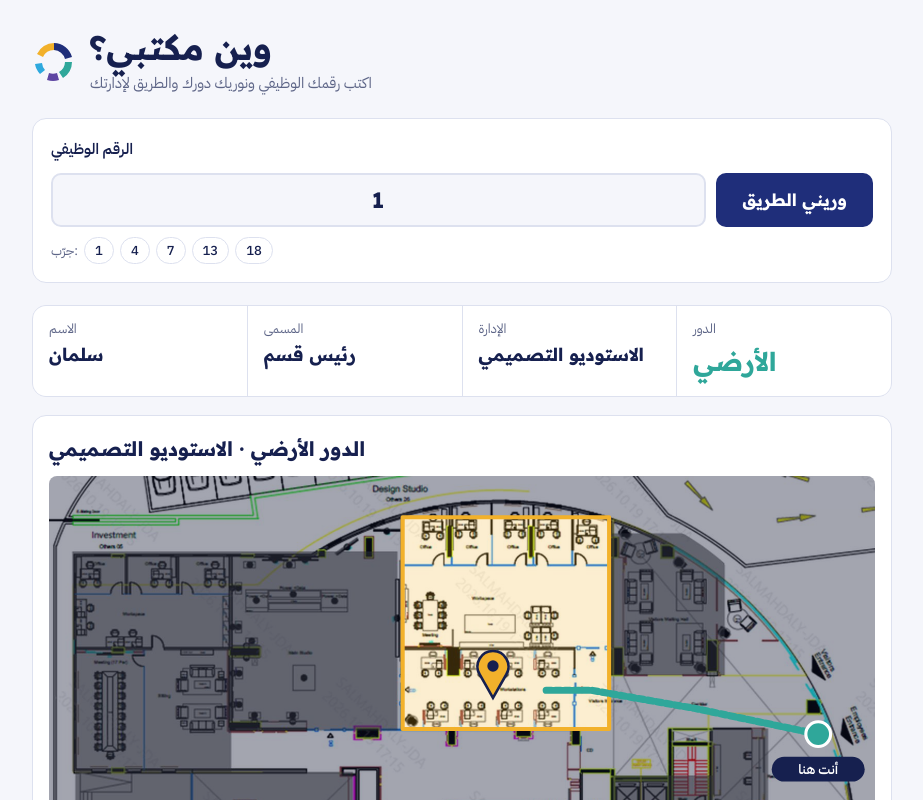
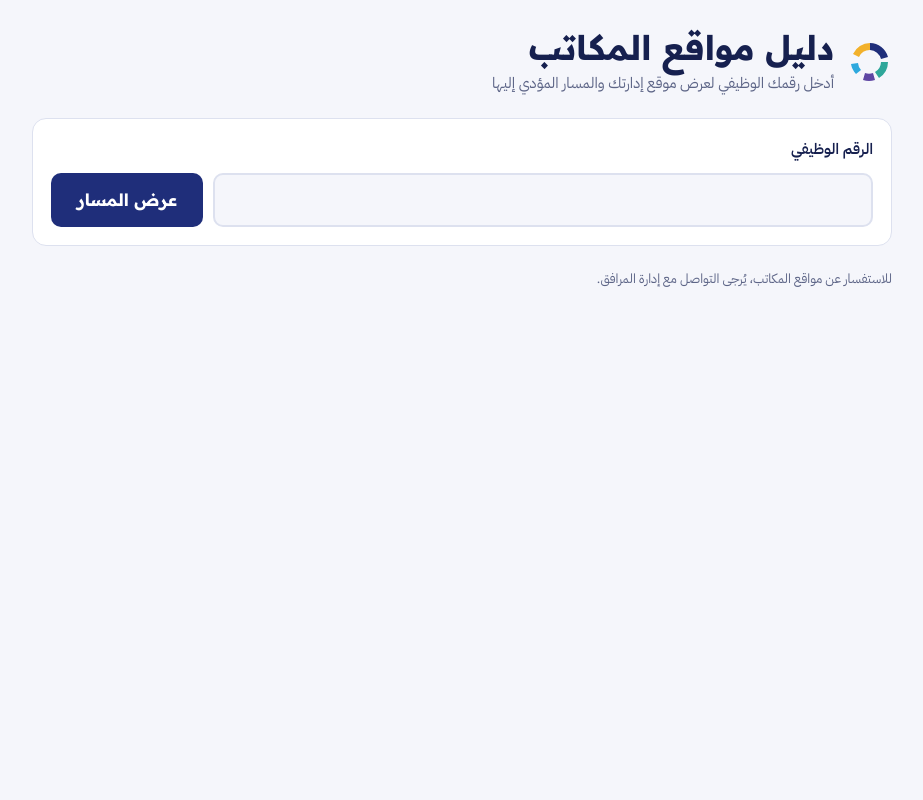
Before and after one commit to salmanalmahdaly/JDA, a website: page index.html in a window 1280 px wide. Shown: the top 800 px of the page, without its empty margins (178-1101 px from the left). Drawn offline with Linux system fonts and the light colour scheme.

Commit message:
Add files via upload

```diff
--- a/app.js
+++ b/app.js
@@ -19,42 +19,42 @@ const FLOORS = {
   2:{name:"الثاني", img:"second.jpg", vb:[400,0,920,900], s:1, start:[1035,440], from:"بهو المصاعد"},
   3:{name:"الثالث", img:"third.jpg", vb:[400,0,920,900], s:1, start:[1045,447], from:"بهو المصاعد"},
 };
-const LIFT = f => `اركب المصعد واطلع <strong>الدور ${FLOORS[f].name}</strong>.`;
+const LIFT = f => `استقلّ المصعد إلى <strong>الدور ${FLOORS[f].name}</strong>.`;
 
 const DEPTS = {
   // ===== الأرضي =====
   "الاستوديو التصميمي":{floor:"G", zone:"M685 80 H1085 V490 H685 Z", route:[[1490,500],[1250,450],[1050,415],[960,415]], pin:[860,420],
-    steps:["ادخل من <strong>مدخل الموظفين</strong>.","امش قدام في الممر، وبتمر على <strong>صالة انتظار الزوار</strong> على يمينك.","بعدها على طول، باب <strong>الاستوديو التصميمي</strong> على يمينك جنب مدخل الزوار."]},
+    steps:["ادخل من <strong>مدخل الموظفين</strong>.","سِر في الممر الرئيسي، وستمرّ بـ<strong>صالة انتظار الزوار</strong> على يمينك.","تابع السير مباشرة، ويقع مدخل <strong>الاستوديو التصميمي</strong> على يمينك بجوار مدخل الزوار."]},
   "الاستثمار":{floor:"G", zone:"M50 150 H350 V570 H50 Z", route:[[1490,500],[1250,460],[1060,520],[900,535],[640,530],[365,530]], pin:[200,400],
-    steps:["ادخل من <strong>مدخل الموظفين</strong>.","امش قدام في الممر، الدرج والمصاعد بيكونون على يسارك.","كمّل مستقيم في الممر اللي تحت <strong>الاستوديو التصميمي</strong> لين آخره.","<strong>الاستثمار</strong> قدامك في نهاية الممر."]},
+    steps:["ادخل من <strong>مدخل الموظفين</strong>.","سِر في الممر الرئيسي، وسيكون الدرج والمصاعد على يسارك.","تابع السير في الممر المحاذي لـ<strong>الاستوديو التصميمي</strong> حتى نهايته.","تقع إدارة <strong>الاستثمار</strong> أمامك في نهاية الممر."]},
   "مركز الزوار":{floor:"G", zone:"M50 885 H930 V1240 H560 V1290 H50 Z", route:[[1490,500],[1250,460],[1060,520],[900,540],[705,545],[705,705],[580,705],[460,760],[460,900]], pin:[470,1060],
-    steps:["ادخل من <strong>مدخل الموظفين</strong>.","امش قدام لين الصالة الوسطى.","لف يسار عند <strong>استقبال كبار الزوار</strong>، وبعدها يمين لبهو مدخل كبار الزوار.","مدخل <strong>مركز الزوار</strong> على يسارك."]},
+    steps:["ادخل من <strong>مدخل الموظفين</strong>.","سِر في الممر الرئيسي حتى الصالة الوسطى.","انعطف يساراً عند <strong>استقبال كبار الزوار</strong>، ثم يميناً باتجاه بهو مدخل كبار الزوار.","يقع مدخل <strong>مركز الزوار</strong> على يسارك."]},
   // ===== الميزانين =====
   "الاستثمار2":{floor:"M", zone:"M1100 385 H1270 V490 H1100 Z", route:[[1040,437],[1122,437]], pin:[1200,432],
-    steps:[LIFT("M"),"اطلع من بهو المصاعد من الجهة المقابلة للبهو الكبير (Lobby).","<strong>الاستثمار2</strong> جنب بهو المصاعد على طول."]},
+    steps:[LIFT("M"),"اخرج من بهو المصاعد من الجهة المقابلة للبهو الرئيسي (Lobby).","تقع إدارة <strong>الاستثمار2</strong> بجوار بهو المصاعد مباشرة."]},
   "اللاونج":{floor:"M", zone:"M470 95 L585 30 H870 V330 H470 Z", route:[[1040,437],[980,437],[980,500],[880,500],[855,470],[855,335],[820,312]], pin:[690,245],
-    steps:[LIFT("M"),"من بهو المصاعد ادخل <strong>البهو الكبير (Lobby)</strong>.","امش بين أحواض الزرع، و<strong>اللاونج</strong> قدامك على طول."]},
+    steps:[LIFT("M"),"من بهو المصاعد، اتجه إلى <strong>البهو الرئيسي (Lobby)</strong>.","سِر بين أحواض الزرع، وستجد <strong>اللاونج</strong> أمامك مباشرة."]},
   "المستودعات":{floor:"M", zone:"M465 565 H780 V865 H600 L470 765 Z", route:[[1040,437],[980,437],[980,500],[880,500],[800,548],[670,550],[670,572]], pin:[625,740],
-    steps:[LIFT("M"),"من بهو المصاعد ادخل <strong>البهو الكبير (Lobby)</strong>.","ادخل الممر اللي يمشي تحت غرفة <strong>Franchise</strong>.","باب <strong>الأرشيف والمستودعات</strong> في الممر على يدك."]},
+    steps:[LIFT("M"),"من بهو المصاعد، اتجه إلى <strong>البهو الرئيسي (Lobby)</strong>.","ادخل الممر المحاذي لغرفة <strong>Franchise</strong>.","يقع مدخل <strong>الأرشيف والمستودعات</strong> على جانب الممر."]},
   // ===== الأول =====
   "تقنية المعلومات":{floor:"1", zone:"M975 35 L1045 35 L1145 110 V240 H975 Z", route:[[1040,437],[955,437],[955,258],[1117,258],[1117,236]], pin:[1065,180],
-    steps:[LIFT("1"),"من بهو المصاعد اطلع للممر الداخلي، وامش فيه لين آخره.","لف مع الممر لين توصل جنب <strong>غرفة الخوادم (Server Room)</strong>.","<strong>تقنية المعلومات</strong> عند مكتب الدعم الفني (IT Help Desk)."]},
+    steps:[LIFT("1"),"من بهو المصاعد، اتجه إلى الممر الداخلي وسِر حتى نهايته.","تابع مع انعطاف الممر حتى تصل إلى <strong>غرفة الخوادم (Server Room)</strong>.","تقع إدارة <strong>تقنية المعلومات</strong> بجوار مكتب الدعم الفني (IT Help Desk)."]},
   "المراجعة الداخلية":{floor:"1", zone:"M873 635 H1040 V800 L975 860 H873 Z", route:[[1040,437],[955,437],[955,605],[945,630]], pin:[925,720],
-    steps:[LIFT("1"),"من بهو المصاعد اطلع للممر الداخلي، وامش للجهة الثانية (عكس تقنية المعلومات) لين آخره.","<strong>المراجعة الداخلية</strong> قدامك على طول أول ما تطلع من الممر."]},
+    steps:[LIFT("1"),"من بهو المصاعد، اتجه إلى الممر الداخلي وسِر في الاتجاه المعاكس لتقنية المعلومات حتى نهايته.","تقع إدارة <strong>المراجعة الداخلية</strong> أمامك مباشرة عند نهاية الممر."]},
   "مركز البنية التحتية":{floor:"1", zone:"M458 285 H688 V495 H458 Z", route:[[1040,437],[955,437],[955,258],[712,258],[712,390],[692,390]], pin:[570,400],
-    steps:[LIFT("1"),"من بهو المصاعد اطلع للممر الداخلي، وامش فيه لين آخره.","لف مع الممر باتجاه مكاتب نواب الرئيس (VP)، وكمّل في الممر الجانبي.","<strong>مركز البنية التحتية</strong> على يدك في نص الممر الجانبي."]},
+    steps:[LIFT("1"),"من بهو المصاعد، اتجه إلى الممر الداخلي وسِر حتى نهايته.","تابع مع انعطاف الممر باتجاه مكاتب نواب الرئيس (VP)، ثم ادخل الممر الجانبي.","يقع <strong>مركز البنية التحتية</strong> في منتصف الممر الجانبي."]},
   // ===== الثاني =====
   "GIS":{floor:"2", zone:"M975 40 L1050 40 L1200 140 V240 H975 Z", route:[[1035,440],[950,440],[950,262],[1110,262],[1110,240]], pin:[1075,175],
-    steps:[LIFT("2"),"من بهو المصاعد اطلع للممر الداخلي، وامش فيه لين آخره.","لف مع الممر، ومدخل <strong>GIS</strong> عند زاوية الممر."]},
+    steps:[LIFT("2"),"من بهو المصاعد، اتجه إلى الممر الداخلي وسِر حتى نهايته.","تابع مع انعطاف الممر، ويقع مدخل إدارة <strong>GIS</strong> عند زاويته."]},
   "البيانات":{floor:"2", zone:"M870 640 H1035 V820 L975 870 H870 Z", route:[[1035,440],[950,440],[950,612],[940,640]], pin:[920,760],
-    steps:[LIFT("2"),"من بهو المصاعد اطلع للممر الداخلي، وامش للجهة الثانية (عكس GIS) لين آخره.","<strong>البيانات</strong> قدامك على طول أول ما تطلع من الممر."]},
+    steps:[LIFT("2"),"من بهو المصاعد، اتجه إلى الممر الداخلي وسِر في الاتجاه المعاكس لإدارة GIS حتى نهايته.","تقع إدارة <strong>البيانات</strong> أمامك مباشرة عند نهاية الممر."]},
   // ===== الثالث =====
   "الامن السيبراني":{floor:"3", zone:"M980 50 L1060 50 L1200 150 V240 H980 Z", route:[[1045,447],[960,447],[960,265],[1122,265],[1122,242]], pin:[1060,175],
-    steps:[LIFT("3"),"من بهو المصاعد اطلع للممر الداخلي، وامش فيه لين آخره.","لف مع الممر، ومدخل <strong>الأمن السيبراني</strong> عند زاوية الممر."]},
+    steps:[LIFT("3"),"من بهو المصاعد، اتجه إلى الممر الداخلي وسِر حتى نهايته.","تابع مع انعطاف الممر، ويقع مدخل إدارة <strong>الأمن السيبراني</strong> عند زاويته."]},
   "القانونية":{floor:"3", zone:"M540 125 L620 65 H690 V295 H470 V215 Z", route:[[1045,447],[960,447],[960,265],[705,265],[690,250]], pin:[595,215],
-    steps:[LIFT("3"),"من بهو المصاعد اطلع للممر الداخلي، وامش فيه لين آخره.","لف مع الممر وامش فيه لين نهايته.","<strong>القانونية</strong> قدامك في مكاتب نواب الرئيس (VP)."]},
+    steps:[LIFT("3"),"من بهو المصاعد، اتجه إلى الممر الداخلي وسِر حتى نهايته.","تابع مع انعطاف الممر وسِر حتى نهايته.","تقع <strong>الإدارة القانونية</strong> أمامك ضمن مكاتب نواب الرئيس (VP)."]},
   "شادي":{floor:"3", zone:"M460 600 H600 V740 H520 L470 690 Z", route:[[1045,447],[960,447],[960,613],[708,613],[700,640]], pin:[540,672],
-    steps:[LIFT("3"),"من بهو المصاعد اطلع للممر الداخلي، وامش للجهة الثانية لين آخره.","لف مع الممر وامش فيه لين نهايته.","المكتب قدامك في مكاتب نواب الرئيس (VP)."]},
+    steps:[LIFT("3"),"من بهو المصاعد، اتجه إلى الممر الداخلي وسِر في الاتجاه المعاكس حتى نهايته.","تابع مع انعطاف الممر وسِر حتى نهايته.","يقع المكتب أمامك ضمن مكاتب نواب الرئيس (VP)."]},
 };
 
 function drawMap(d){
@@ -70,39 +70,38 @@ function drawMap(d){
   <path d="${d.zone}" fill="var(--target)" fill-opacity=".22" stroke="var(--target)" stroke-width="${4*s}" stroke-linejoin="round"/>
   <path class="route" d="M${pts}" fill="none" stroke="var(--route)" stroke-width="${7*s}" stroke-linecap="round" stroke-linejoin="round" style="stroke-dasharray:${5*s} ${4*s}"/>
   <circle cx="${sx}" cy="${sy}" r="${12*s}" fill="var(--route)" stroke="#fff" stroke-width="${3*s}"/>
-  <g transform="translate(${sx} ${sy+22*s}) scale(${s})"><rect x="-45" width="90" height="24" rx="12" fill="#16204F"/><text y="17" text-anchor="middle" font-size="13" font-weight="600" fill="#fff" font-family="IBM Plex Sans Arabic,Tahoma">أنت هنا</text></g>
+  <g transform="translate(${sx} ${sy+22*s}) scale(${s})"><rect x="-55" width="110" height="24" rx="12" fill="#16204F"/><text y="17" text-anchor="middle" font-size="13" font-weight="600" fill="#fff" font-family="IBM Plex Sans Arabic,Tahoma">موقعك الحالي</text></g>
   <g transform="translate(${px} ${py}) scale(${s})"><path d="M0 5 l-13 -23 a15 15 0 1 1 26 0 z" fill="#F2B12B" stroke="#16204F" stroke-width="2.5"/><circle cy="-26" r="5.5" fill="#16204F"/></g>`;
 }
 
 function show(id){
   const err=document.getElementById("err");
   const e=EMPLOYEES.find(x=>x.id===id.trim().replace(/^0+/,""));
-  if(!e){ err.textContent = id.trim() ? "ما لقينا هذا الرقم. تأكد من الرقم الوظيفي وجرب مرة ثانية." : "اكتب رقمك الوظيفي أول."; err.hidden=false; return; }
+  if(!e){ err.textContent = id.trim() ? "الرقم الوظيفي المُدخل غير مسجّل. يُرجى التحقق منه والمحاولة مرة أخرى." : "يُرجى إدخال الرقم الوظيفي."; err.hidden=false; document.getElementById("result").hidden=true; return; }
   err.hidden=true;
+  document.getElementById("result").hidden=false;
   const d=DEPTS[e.dept], F=d&&FLOORS[d.floor];
   document.getElementById("who").innerHTML=`
     <div><small>الاسم</small><b>${e.name}</b></div>
-    <div><small>المسمى</small><b>${e.pos}</b></div>
+    <div><small>المسمى الوظيفي</small><b>${e.pos}</b></div>
     <div><small>الإدارة</small><b>${e.dept||"غير محددة"}</b></div>
     <div class="big"><small>الدور</small><b>${F?F.name:"—"}</b></div>`;
   document.getElementById("planBox").hidden=!d;
   document.getElementById("stepsBox").hidden=!d;
   document.getElementById("noPlan").hidden=!!d;
   if(!d){ document.getElementById("noPlanMsg").textContent = e.dept
-      ? `موقع إدارة ${e.dept} ما انضاف للمخطط للحين. نضيفه قريب، وإلى ذلك الوقت كلّم إدارة المرافق.`
-      : "إدارتك مو مسجلة في بياناتنا. كلّم الموارد البشرية عشان يحدّثونها."; return; }
+      ? `لم يُضَف موقع إدارة ${e.dept} إلى المخطط بعد. للاستفسار يُرجى التواصل مع إدارة المرافق.`
+      : "لا تتوفر بيانات إدارتك في النظام. يُرجى التواصل مع إدارة الموارد البشرية لتحديثها."; return; }
   document.getElementById("planTitle").textContent=`الدور ${F.name} · ${e.dept}`;
-  document.getElementById("fromLbl").textContent=`طريقك من ${F.from}`;
+  document.getElementById("fromLbl").textContent=`المسار من ${F.from}`;
   document.getElementById("map").setAttribute("aria-label",`مخطط الدور ${F.name} والطريق من ${F.from} إلى ${e.dept}`);
   drawMap(d);
   document.getElementById("steps").innerHTML=d.steps.map(t=>`<li><span>${t}</span></li>`).join("");
 }
 
 const input=document.getElementById("emp");
-document.getElementById("chips").innerHTML=["1","4","7","13","18"].map(i=>`<button type="button" class="chip" data-id="${i}">${i}</button>`).join("");
-document.getElementById("chips").addEventListener("click",ev=>{const b=ev.target.closest(".chip"); if(b){input.value=b.dataset.id; show(b.dataset.id);}});
 document.getElementById("f").addEventListener("submit",ev=>{ev.preventDefault(); show(input.value);});
 input.addEventListener("input",()=>{input.value=input.value.replace(/[٠-٩]/g,d=>"٠١٢٣٤٥٦٧٨٩".indexOf(d)).replace(/\D/g,"");});
 const start=(location.hash||"").replace("#","");
-input.value = EMPLOYEES.some(e=>e.id===start) ? start : "1";
-show(input.value);
+// the page opens empty; a link ending in #<ID> still opens straight on that employee
+if(EMPLOYEES.some(e=>e.id===start)){ input.value=start; show(start); }
--- a/index.html
+++ b/index.html
@@ -1,11 +1,11 @@
 <!doctype html>
-<html lang="ar">
+<html lang="ar" dir="rtl">
 <head>
 <meta charset="utf-8">
 <meta name="viewport" content="width=device-width, initial-scale=1, viewport-fit=cover">
-<meta name="description" content="اكتب رقمك الوظيفي ونوريك دورك والطريق لإدارتك — هيئة تطوير محافظة جدة">
+<meta name="description" content="أدخل رقمك الوظيفي لعرض موقع إدارتك والمسار المؤدي إليها. هيئة تطوير محافظة جدة">
 <link rel="icon" href="favicon.svg" type="image/svg+xml">
-<title>وين مكتبي؟</title>
+<title>دليل مواقع المكاتب</title>
 <link rel="preconnect" href="https://fonts.googleapis.com">
 <link rel="stylesheet" href="https://fonts.googleapis.com/css2?family=Readex+Pro:wght@500;700&family=IBM+Plex+Sans+Arabic:wght@400;500;600&display=swap">
 <style>
@@ -47,9 +47,7 @@ input:focus{outline:none;border-color:var(--teal)}
 button{font:600 17px var(--display);padding:12px 26px;border:0;border-radius:10px;background:var(--navy);color:#fff;cursor:pointer}
 :root[data-theme="dark"] button{color:#0F1430}
 @media (prefers-color-scheme: dark){:root:not([data-theme="light"]) button{color:#0F1430}}
-button:focus-visible,.chip:focus-visible{outline:3px solid var(--yellow);outline-offset:2px}
-.samples{display:flex;flex-wrap:wrap;gap:6px;align-items:center;font-size:13px;color:var(--muted)}
-.chip{font:500 13px var(--body);padding:3px 10px;border-radius:99px;border:1px solid var(--line);background:transparent;color:var(--fg);cursor:pointer;direction:ltr;font-variant-numeric:tabular-nums}
+button:focus-visible{outline:3px solid var(--yellow);outline-offset:2px}
 .demo{font-size:12px;font-weight:600;color:var(--purple);background:color-mix(in srgb,var(--purple) 12%,transparent);padding:2px 8px;border-radius:6px}
 .err{color:var(--err);font-weight:600;margin:0}
 .who{display:grid;grid-template-columns:repeat(auto-fit,minmax(150px,1fr));gap:1px;background:var(--line);border:1px solid var(--line);border-radius:14px;overflow:hidden}
@@ -86,44 +84,43 @@ footer{font-size:13px;color:var(--muted)}
       <path d="M8 34a19 19 0 0 1-5-10l7-1a12 12 0 0 0 3 7z" fill="var(--sky)"/>
     </svg>
     <div>
-      <h1>وين مكتبي؟</h1>
-      <p class="sub">اكتب رقمك الوظيفي ونوريك دورك والطريق لإدارتك</p>
+      <h1>دليل مواقع المكاتب</h1>
+      <p class="sub">أدخل رقمك الوظيفي لعرض موقع إدارتك والمسار المؤدي إليها</p>
     </div>
   </header>
 
   <form id="f" novalidate>
     <label for="emp">الرقم الوظيفي</label>
     <div class="row">
-      <input id="emp" inputmode="numeric" autocomplete="off" maxlength="8" placeholder="مثال: 1">
-      <button type="submit">وريني الطريق</button>
+      <input id="emp" inputmode="numeric" autocomplete="off" maxlength="8">
+      <button type="submit">عرض المسار</button>
     </div>
-    <div class="samples">جرّب: <span id="chips" style="display:contents"></span></div>
     <p class="err" id="err" hidden></p>
   </form>
 
-  <section id="result" aria-live="polite">
+  <section id="result" aria-live="polite" hidden>
     <div class="who" id="who"></div>
     <div style="height:18px"></div>
     <div class="plan" id="planBox">
       <h2 id="planTitle"></h2>
       <div class="svgbox"><svg id="map" viewBox="0 0 1600 1460" role="img"></svg></div>
       <div class="legend">
-        <span><i style="background:var(--target)"></i>إدارتك</span>
-        <span><i style="background:var(--route)"></i><span id="fromLbl">طريقك</span></span>
+        <span><i style="background:var(--target)"></i>موقع الإدارة</span>
+        <span><i style="background:var(--route)"></i><span id="fromLbl">المسار</span></span>
       </div>
     </div>
     <div class="plan" id="noPlan" hidden>
-      <h2>موقع إدارتك ما انضاف للحين</h2>
+      <h2>لم يُضَف موقع الإدارة بعد</h2>
       <p style="margin:0;color:var(--muted)" id="noPlanMsg"></p>
     </div>
     <div style="height:18px"></div>
     <div class="plan" id="stepsBox">
-      <h2>كيف توصل</h2>
+      <h2>إرشادات الوصول</h2>
       <ol class="steps" id="steps"></ol>
     </div>
   </section>
 
-  <footer>للاستفسار عن موقع مكتبك تواصل مع إدارة المرافق.</footer>
+  <footer>للاستفسار عن مواقع المكاتب، يُرجى التواصل مع إدارة المرافق.</footer>
 </div>
 <script src="app.js"></script>
 </body>
```
Also changed, not shown: qr.html (+15 -12 lines).
